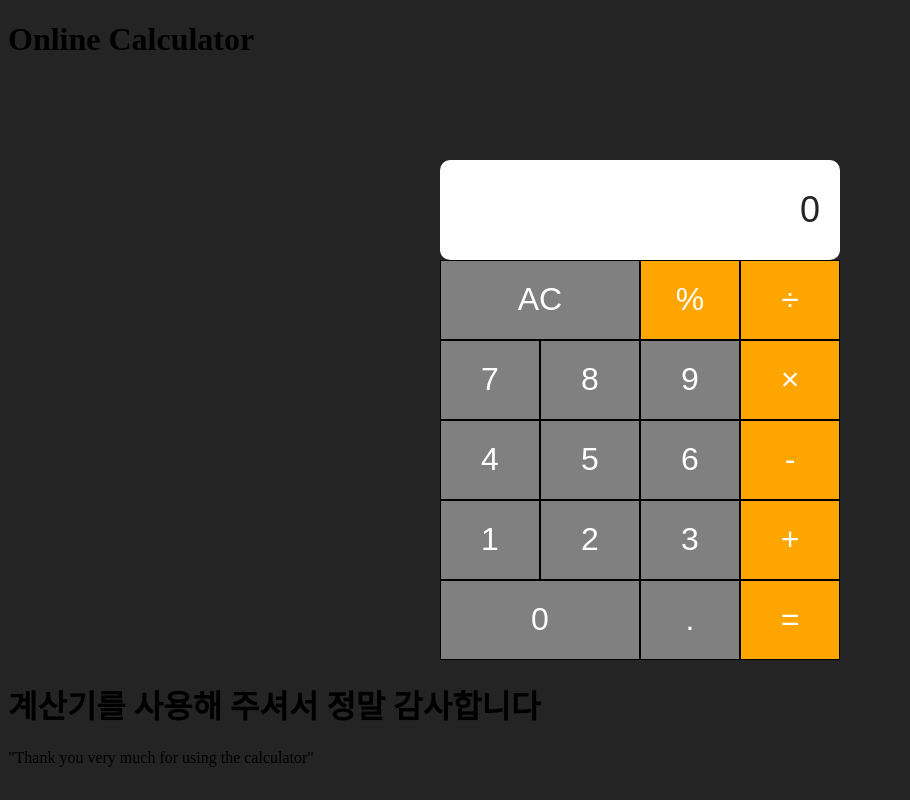
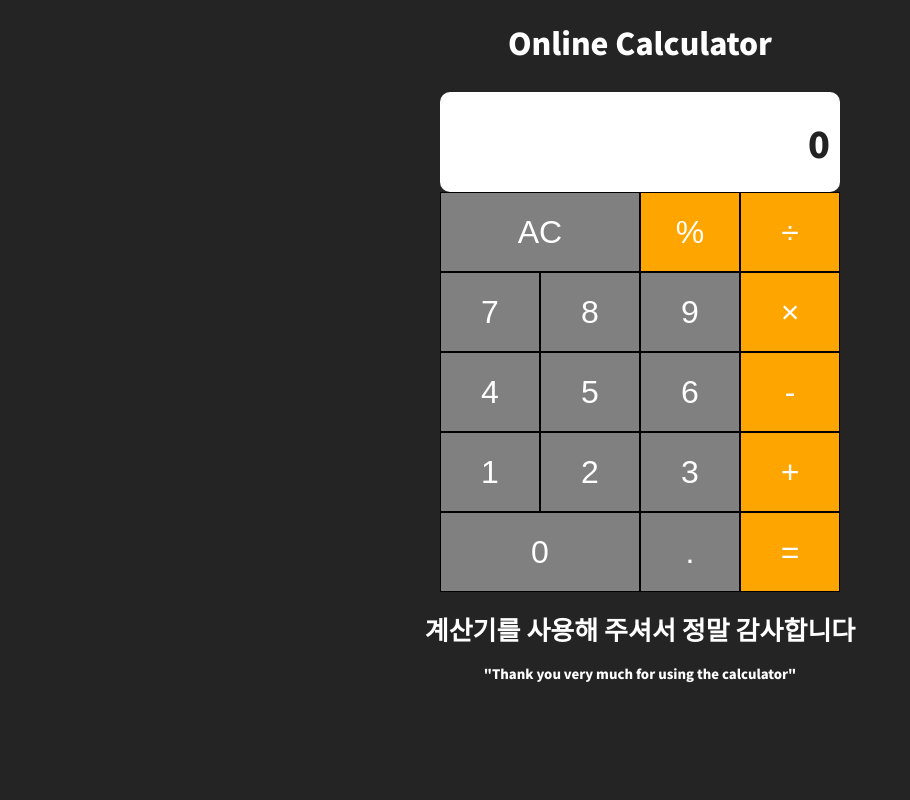
Before and after one commit to Bayuariefr/Simple-Calculator, a plain HTML site: page index.html in a window 1280 px wide. Shown: the whole page, without its empty margins (0-910 px from the left). Drawn offline with Linux system fonts and the light colour scheme.

Commit message:
Update stylesheet.css

```diff
--- a/stylesheet.css
+++ b/stylesheet.css
@@ -3,10 +3,18 @@ html {
     background-color: #242424;
 }
 
+.container {
+    font-size: 15px;
+    text-align: center;
+    color: #fff;
+    font-weight: bold;
+    font-family: 'Noto Sans KR', sans-serif;
+}
+
 .calculator {
     text-align: center;
     margin: 0 auto;
-    padding-top: 80px;
+    padding-top: 8px;
     width: 400px;
 }
 
@@ -14,13 +22,15 @@ html {
     width: 100%;
     height: 100px;
     background-color: #fff;
-    color: #242424;
+    color: #222222;
     text-align: right;
     font-size: 36px;
     border: none;
-    padding: 0 20px;
+    padding: 0 10px;
     box-sizing: border-box;
     border-radius: 10px;
+    font-family: 'Noto Sans KR', sans-serif;
+
 }
 
 .calculator-keys {
@@ -56,3 +66,10 @@ button:hover {
 .operator:hover, .equal-sign:hover {
     background-color: darkorange;
 }
+
+.footer {
+    font-size: 13px;
+    text-align: center;
+    color: #fff;
+    font-family: 'Noto Sans KR', sans-serif;
+}
```
